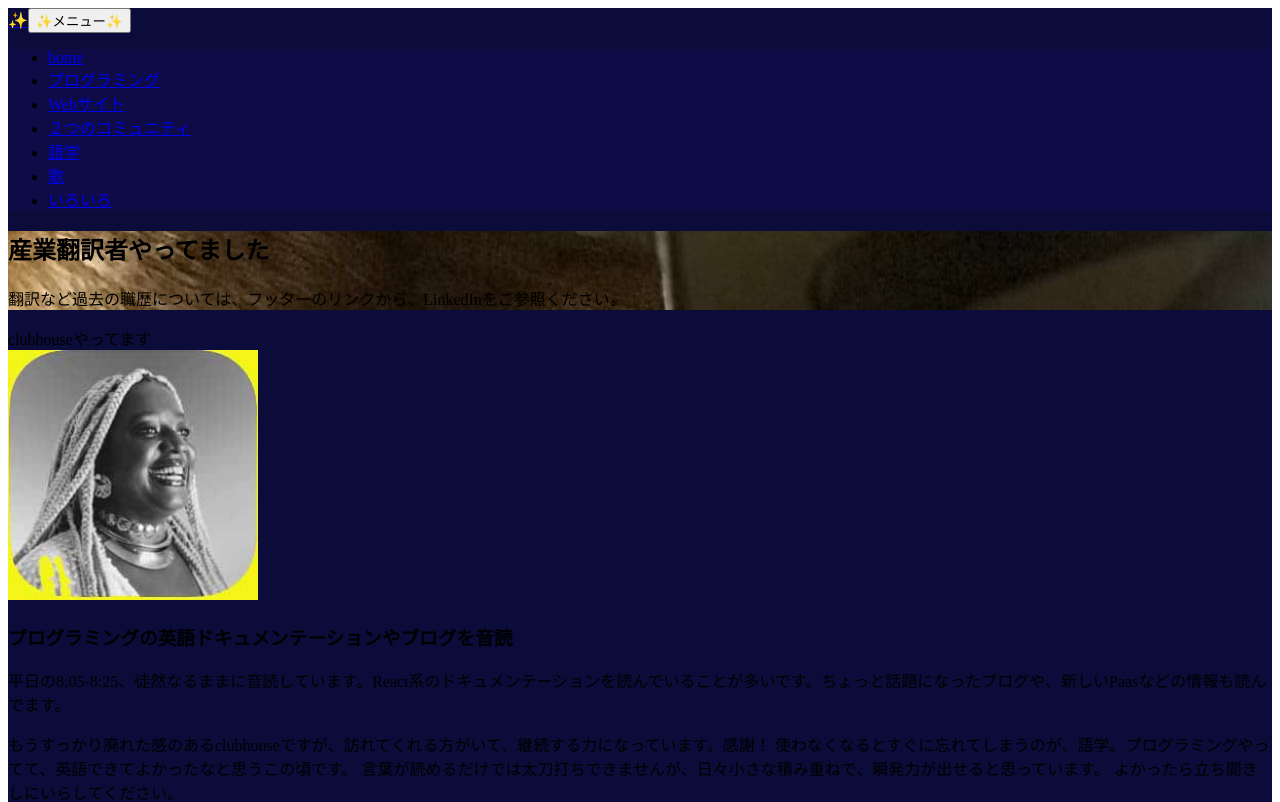
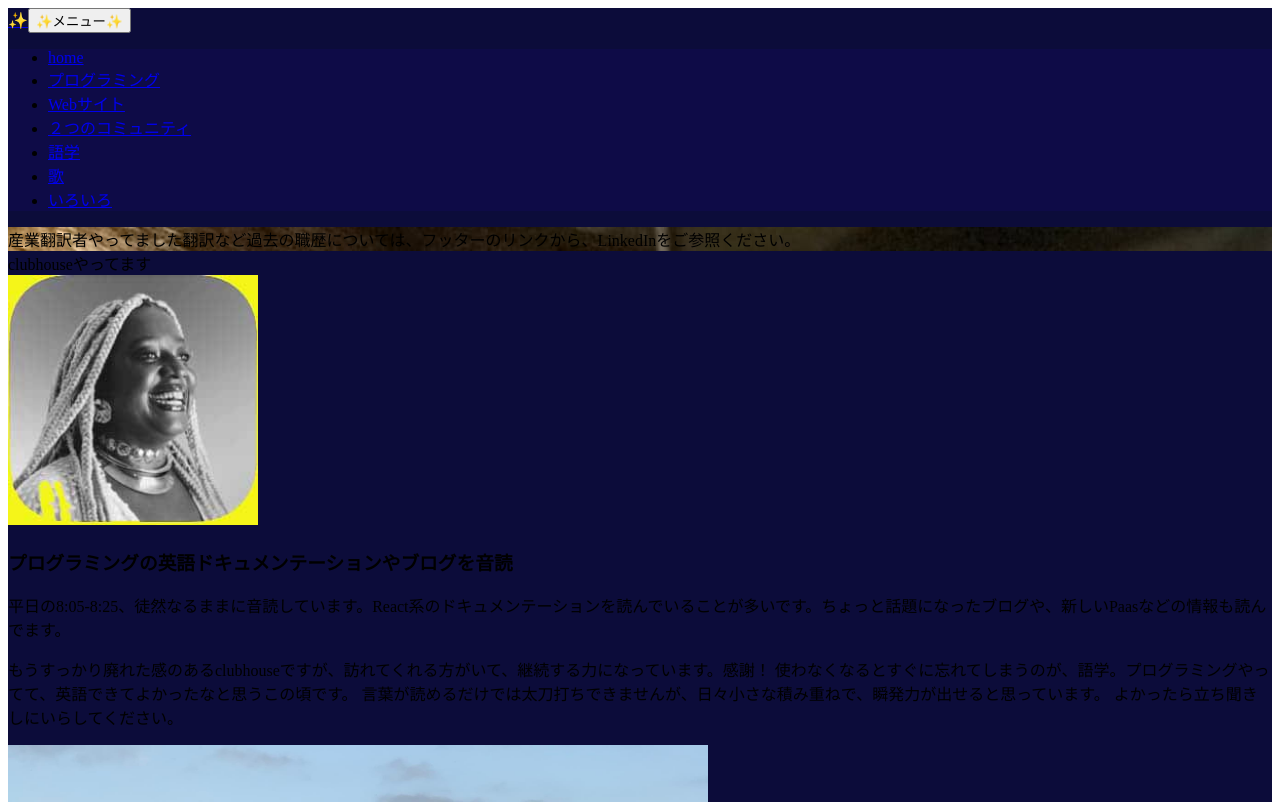
Before and after one commit to yoko-at-home/yoko-2021, a Next.js app: page /language in a window 1280 px wide. Shown: the top 802 px of the page. Built offline with nearby package versions, Linux system fonts and the light colour scheme.

Commit message:
fine tuning

```diff
--- a/src/components/BannerLanding.js
+++ b/src/components/BannerLanding.js
@@ -2,18 +2,20 @@ export const BannerLanding = (props) => {
   return (
     <section
       id='banner'
-      className='p-20 h-full text-4xl text-yellow-100 bg-center bg-cover opacity-50'
+      className='p-20 h-full text-4xl text-purple-100 bg-center bg-cover opacity-60'
       style={{
         backgroundColor: "#8d82c4",
         backgroundImage: "url('/kota.jpg')",
       }}
     >
-      <div className='block my-0 mx-auto opacity-100'>
-        <h1 className='mb-5 text-3xl'>{props.title}</h1>
-        <p className='text-2xl animate-pulse'>
+      <div className='inline-flex flex-col my-0 mx-auto'>
+        <span className='inline-block p-1 mb-5 text-4xl font-extrabold text-center bg-purple-900 bg-opacity-50 rounded animate-pulse'>
+          {props.title}
+        </span>
+        <span className='inline-block p-1 text-2xl font-black text-center bg-purple-900 bg-opacity-50 rounded animate-pulse'>
           {props.description}
           <br />
-        </p>
+        </span>
       </div>
     </section>
   );
--- a/src/components/NavBar.js
+++ b/src/components/NavBar.js
@@ -55,7 +55,7 @@ export const Navbar = () => {
                 <Link href='/'>
                   <a className='flex items-center py-4 lg:py-2 px-3 text-xs font-bold text-white hover:text-yellow-400 uppercase'>
                     {/* <i className='text-lg text-gray-400 fab fa-star leading-lg ' /> */}
-                    <span className='mx-auto ml-2 md:w-96 text-center text-yellow-100'>
+                    <span className='mx-auto ml-2 w-32 md:w-96 text-center text-yellow-100'>
                       home
                     </span>
                   </a>
@@ -65,7 +65,7 @@ export const Navbar = () => {
                 <Link href='/programming'>
                   <a className='flex items-center py-4 lg:py-2 px-3 text-xs font-bold text-white hover:text-yellow-400 uppercase'>
                     {/* <i className='text-lg text-gray-400 fab fa-star leading-lg ' /> */}
-                    <span className='mx-auto ml-2 md:w-96 text-center text-yellow-100'>
+                    <span className='mx-auto ml-2 w-32 md:w-96 text-center text-yellow-100'>
                       プログラミング
                     </span>
                   </a>
@@ -75,7 +75,7 @@ export const Navbar = () => {
                 <Link href='/websites'>
                   <a className='flex items-center py-4 lg:py-2 px-3 text-xs font-bold text-gray-700 uppercase'>
                     {/* <i className='text-lg text-gray-400 fab fa-facebook leading-lg ' /> */}
-                    <span className='mx-auto ml-2 md:w-96 text-center text-yellow-100'>
+                    <span className='mx-auto ml-2 w-32 md:w-96 text-center text-yellow-100'>
 
 
 
@@ -97,7 +97,7 @@ export const Navbar = () => {
                 <Link href='/community'>
                   <a className='flex items-center py-4 lg:py-2 px-3 text-xs font-bold text-gray-700 uppercase'>
                     {/* <i className='text-lg text-gray-400 fab fa-facebook leading-lg ' /> */}
-                    <span className='mx-auto ml-2 md:w-96 text-center text-yellow-100'>
+                    <span className='mx-auto ml-2 w-32 md:w-96 text-center text-yellow-100'>
                       ２つのコミュニティ
                     </span>
                   </a>
@@ -107,7 +107,7 @@ export const Navbar = () => {
                 <Link href='/language'>
                   <a className='flex items-center py-4 lg:py-2 px-3 text-xs font-bold text-gray-700 uppercase'>
                     {/* <i className='text-lg text-gray-400 fab fa-facebook leading-lg ' /> */}
-                    <span className='mx-auto ml-2 md:w-96 text-center text-yellow-100'>
+                    <span className='mx-auto ml-2 w-32 md:w-96 text-center text-yellow-100'>
 
 
 
@@ -129,7 +129,7 @@ export const Navbar = () => {
                 <Link href='/yoko_sings'>
                   <a className='flex items-center py-4 lg:py-2 px-3 text-xs font-bold text-gray-700 uppercase'>
                     {/* <i className='text-lg text-gray-400 fab fa-facebook leading-lg ' /> */}
-                    <span className='mx-auto ml-2 md:w-96 text-center text-yellow-100'>
+                    <span className='mx-auto ml-2 w-32 md:w-96 text-center text-yellow-100'>
 
 
 
@@ -151,7 +151,7 @@ export const Navbar = () => {
                 <Link href='/miscellaneous'>
                   <a className='flex items-center py-4 lg:py-2 px-3 text-xs font-bold text-gray-700 uppercase'>
                     {/* <i className='text-lg text-gray-400 fab fa-facebook leading-lg ' /> */}
-                    <span className='mx-auto ml-2 md:w-96 text-center text-yellow-100'>
+                    <span className='mx-auto ml-2 w-32 md:w-96 text-center text-yellow-100'>
 
 
 
```
